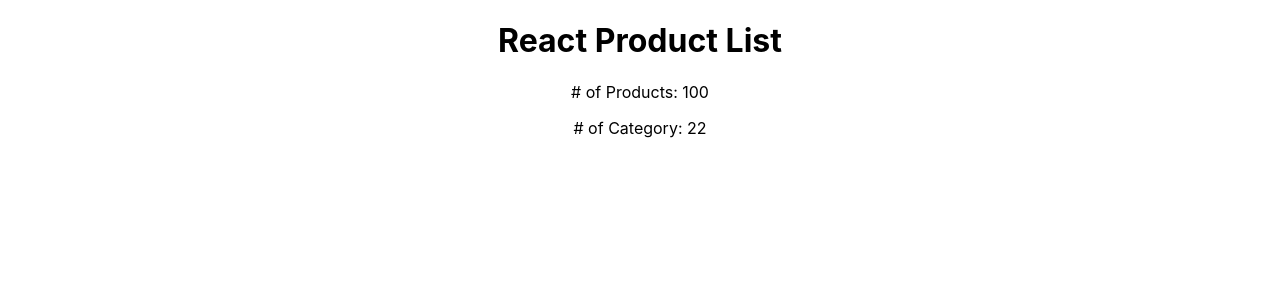
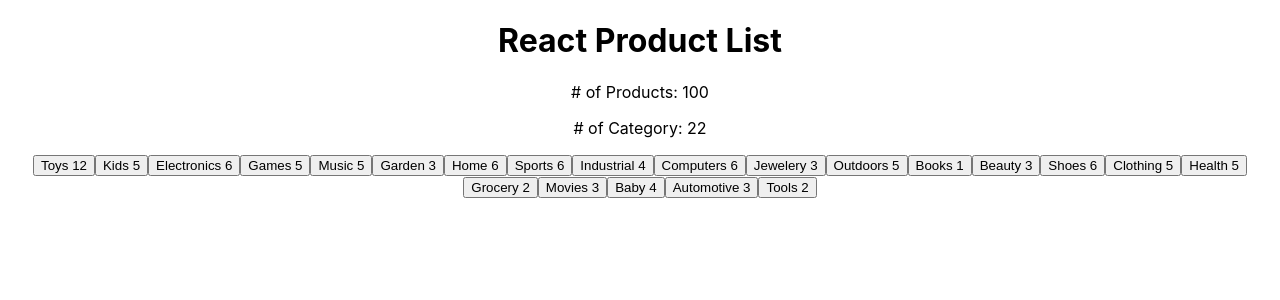
Before and after one commit to nolngo/react-product-list, a React (Create React App) app: page / in a window 1280 px wide. Shown: the top 300 px of the page. Built offline with nearby package versions, Linux system fonts and the light colour scheme.

Commit message:
challenge 8 complete

```diff
--- a/src/App.js
+++ b/src/App.js
@@ -3,11 +3,11 @@ import './App.css';
 // Challenge 7
 import data, { allCategories, categoryCount, namesAndCounts, uniqueCategories } from './data';
 
-console.log(data)
-console.log(allCategories)
-console.log(uniqueCategories)
-console.log(categoryCount)
-console.log(namesAndCounts)
+// console.log(data)
+// console.log(allCategories)
+// console.log(uniqueCategories)
+// console.log(categoryCount)
+// console.log(namesAndCounts)
 
 function App() {
   return (
@@ -15,6 +15,14 @@ function App() {
       <h1>React Product List</h1>
       <p># of Products: { data.length }</p>
       <p># of Category: { uniqueCategories.length }</p>
+      { namesAndCounts.map(obj => {
+          return (
+            <button>
+              { obj.name }
+              <span> { obj.count } </span>
+            </button>
+          )
+      }) }
     </div>
   );
 }
```
